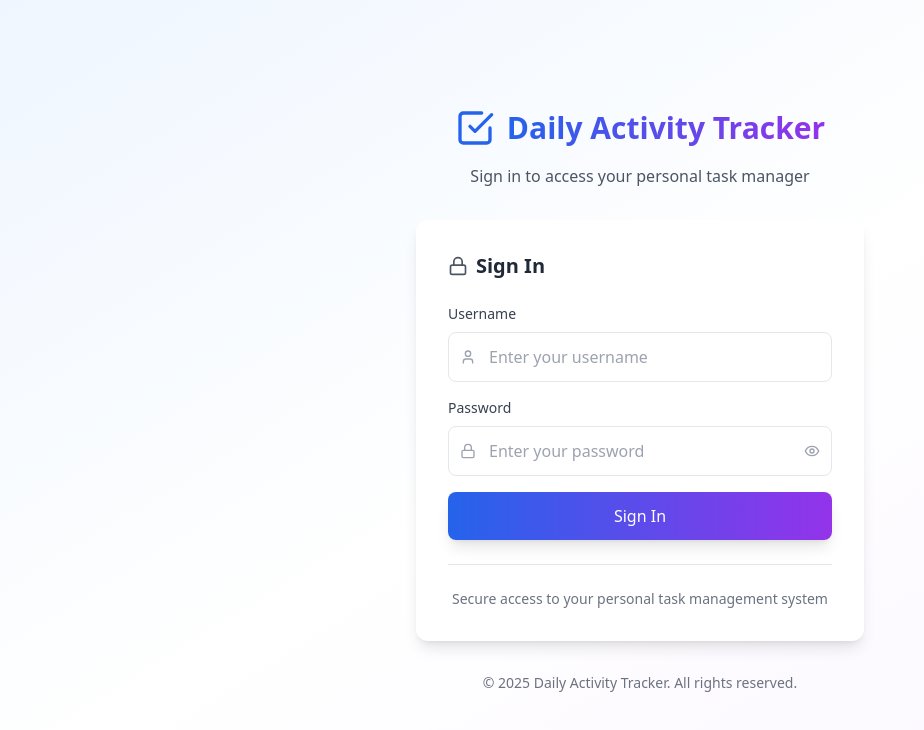
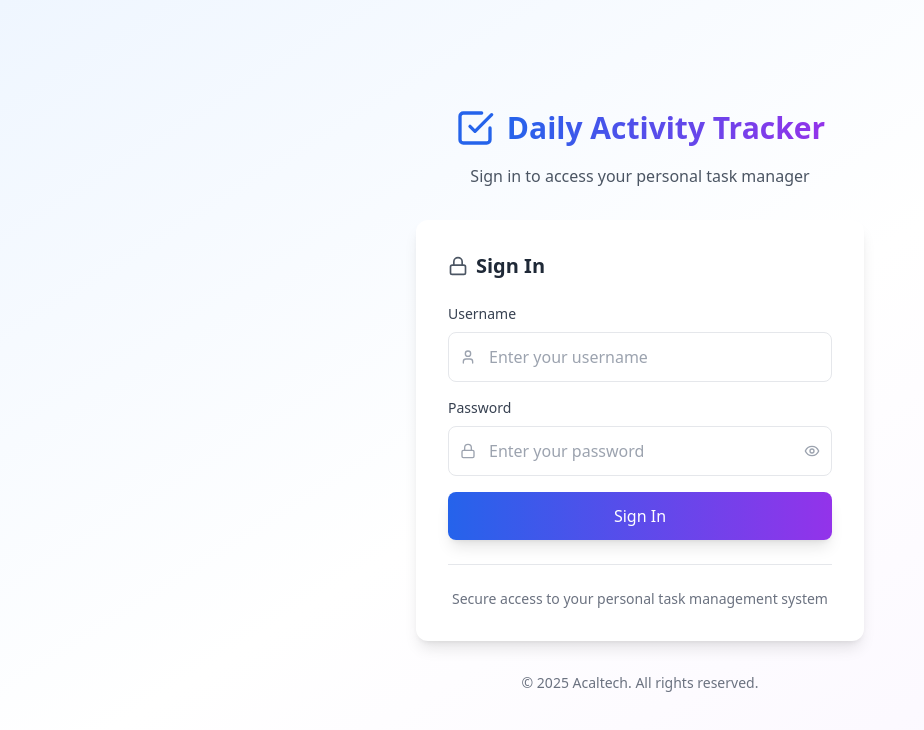
Before and after one commit to Asamu22/Todoapp, a React (Vite) app: page / in a window 1280 px wide. Shown: the top 730 px of the page, without its empty margins (0-924 px from the left). Built offline with nearby package versions, Linux system fonts and the light colour scheme.

Commit message:
Update Copyright on All Pages

```diff
--- a/index.html
+++ b/index.html
@@ -4,10 +4,11 @@
     <meta charset="UTF-8" />
     <link rel="icon" type="image/svg+xml" href="/vite.svg" />
     <meta name="viewport" content="width=device-width, initial-scale=1.0" />
-    <title data-default>Vite + React + TS</title>
+    <title data-default>Daily Activity Tracker - © 2025 Acaltech</title>
   </head>
   <body>
     <div id="root"></div>
     <script type="module" src="/src/main.tsx"></script>
+    <!-- © 2025 Acaltech. All rights reserved. -->
   </body>
 </html>
--- a/src/components/LoginPage.tsx
+++ b/src/components/LoginPage.tsx
@@ -129,7 +129,7 @@ export const LoginPage: React.FC<LoginPageProps> = ({ onLogin }) => {
         {/* Footer */}
         <div className="text-center mt-8">
           <p className="text-sm text-gray-500">
-            © 2025 Daily Activity Tracker. All rights reserved.
+            © 2025 Acaltech. All rights reserved.
           </p>
         </div>
       </div>
```
